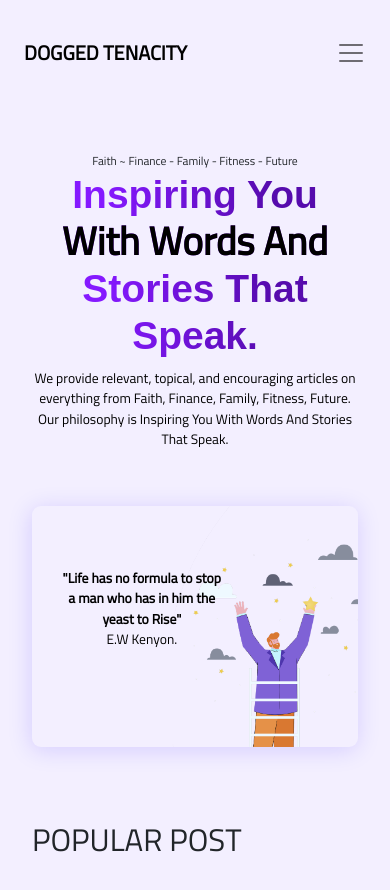
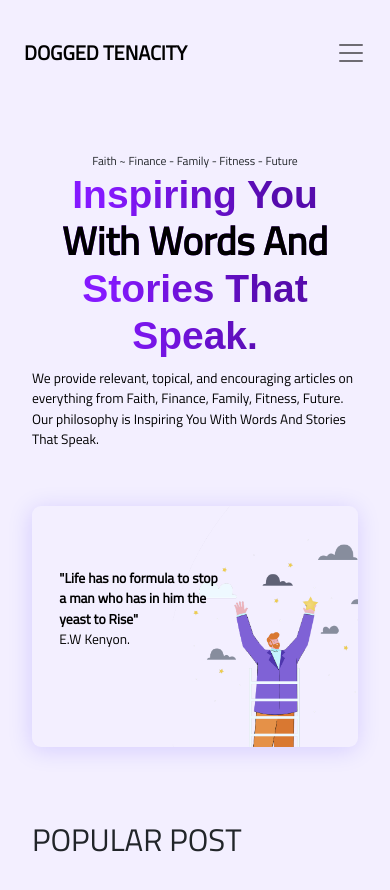
Before and after one commit to theonrex/doggedtenacity, a React (Create React App) app: page / in a window 390 px wide. Shown: the top 890 px of the page. Built offline with nearby package versions, Linux system fonts and the light colour scheme.

Commit message:
text align

```diff
--- a/src/static/css/style.css
+++ b/src/static/css/style.css
@@ -208,7 +208,6 @@ h1, h2, h3, h4, h5, h6, p, span, header, article {
   font-size: 1.2vw;
   font-weight: normal !important;
   color: white;
-  text-align: justify;
 }
 
 .formula {
@@ -256,7 +255,7 @@ h1, h2, h3, h4, h5, h6, p, span, header, article {
   }
   .landing-page p {
     font-size: 3.5vw;
-    text-align: center;
+    text-align: left;
   }
   .Treading {
     font-family: "Cabin", sans-serif;
--- a/src/static/css/style.scss
+++ b/src/static/css/style.scss
@@ -195,7 +195,6 @@ background: #560bad;
     font-size: 1.2vw;
     font-weight: normal !important;
     color: white;
-    text-align: justify;
 }
 .formula{
     position: relative;
@@ -246,7 +245,7 @@ color: #000000;}
         .landing-page p {
             font-size: 3.5vw;
 
-            text-align: center;
+            text-align: left;
         }
                 .Treading {
                     font-family: "Cabin", sans-serif;
```
Also changed, not shown: 1 other file (tests, documents, lock files or other folders).
